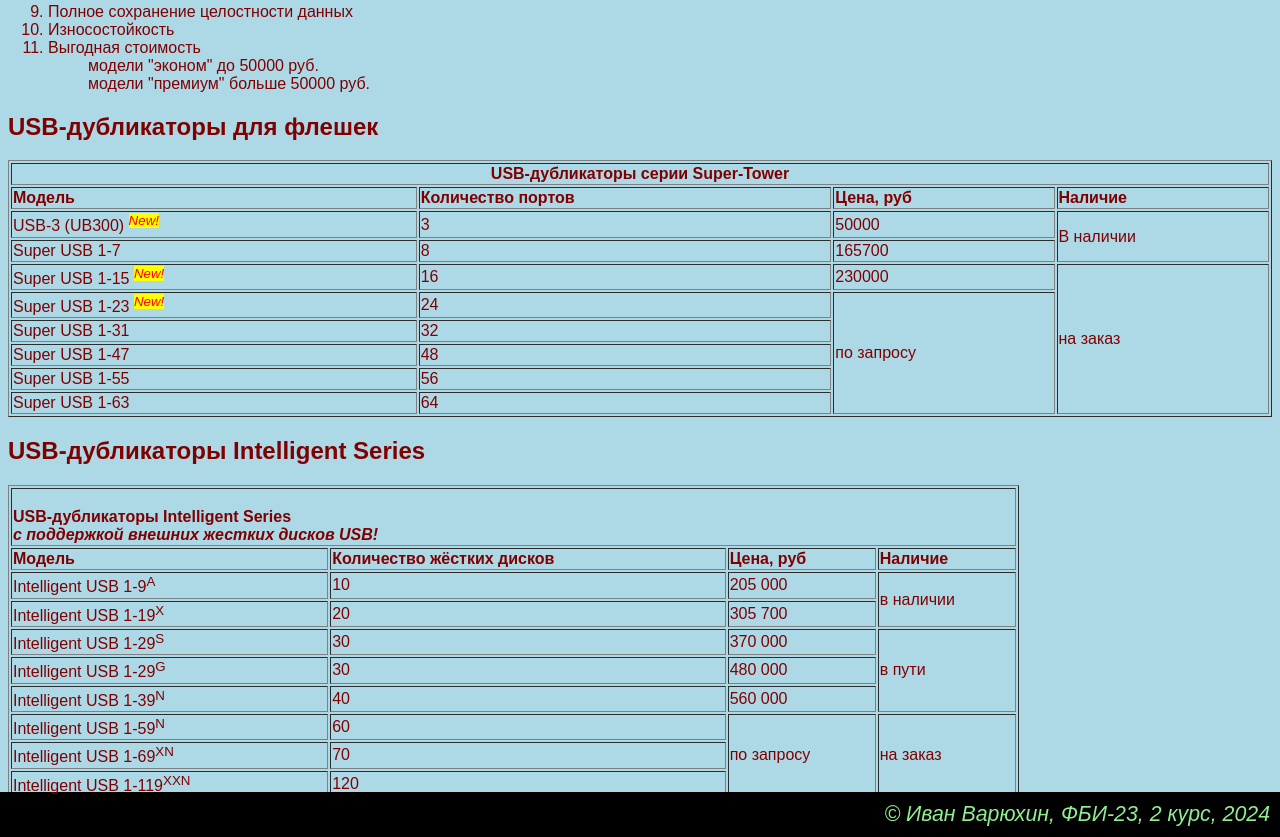
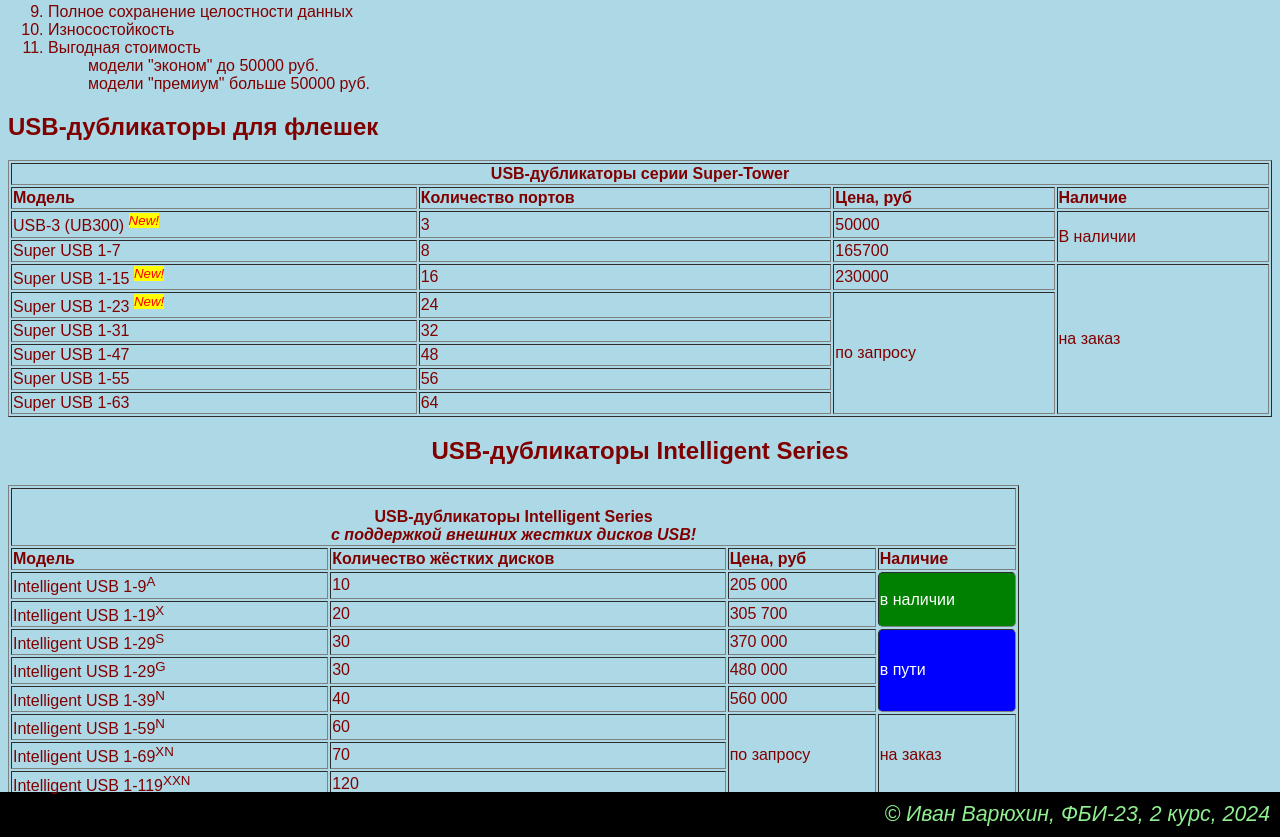
Before and after one commit to Pumblnec/webka-, a plain HTML site: page lab2/usb.html in a window 1280 px wide. Shown: the part 724-1561 px from the top of the page. Drawn offline with Linux system fonts and the light colour scheme.

Commit message:
Стили второй таблицы

```diff
--- a/lab2/usb.html
+++ b/lab2/usb.html
@@ -155,11 +155,11 @@ font-family: Arial, Helvetica, sans-serif;">
                 </tr>
             </table>
 
-            <h2>USB-дубликаторы Intelligent Series</h2>
+            <h2 style="text-align: center;">USB-дубликаторы Intelligent Series</h2>
 
             <table border="1" width="80%">
                 <tr style="font-weight: bold;">
-                    <td colspan="4">
+                    <td colspan="4" style="text-align: center;">
                         <br>USB-дубликаторы Intelligent Series</br>
                         <i>с поддержкой внешних жестких дисков USB!</i>
                     </td>
@@ -174,7 +174,8 @@ font-family: Arial, Helvetica, sans-serif;">
                     <td>Intelligent USB 1-9<sup>A</sup></td>
                     <td>10</td>
                     <td>205&nbsp;000</td>
-                    <td rowspan="2">в наличии</td>
+                    <td rowspan="2" style="background-color: green; color: white;
+                     border-radius: 5px;">в наличии</td>
                 </tr>
                 <tr>
                     <td>Intelligent USB 1-19<sup>X</sup></td>
@@ -185,7 +186,8 @@ font-family: Arial, Helvetica, sans-serif;">
                     <td>Intelligent USB 1-29<sup>S</sup></td>
                     <td>30</td>
                     <td>370&nbsp;000</td>
-                    <td rowspan="3">в пути</td>
+                    <td rowspan="3" style="background-color: blue; color: white;
+                     border-radius: 5px;"> в пути</td>
                 </tr>
                 <tr>
                     <td>Intelligent USB 1-29<sup>G</sup></td>
```
